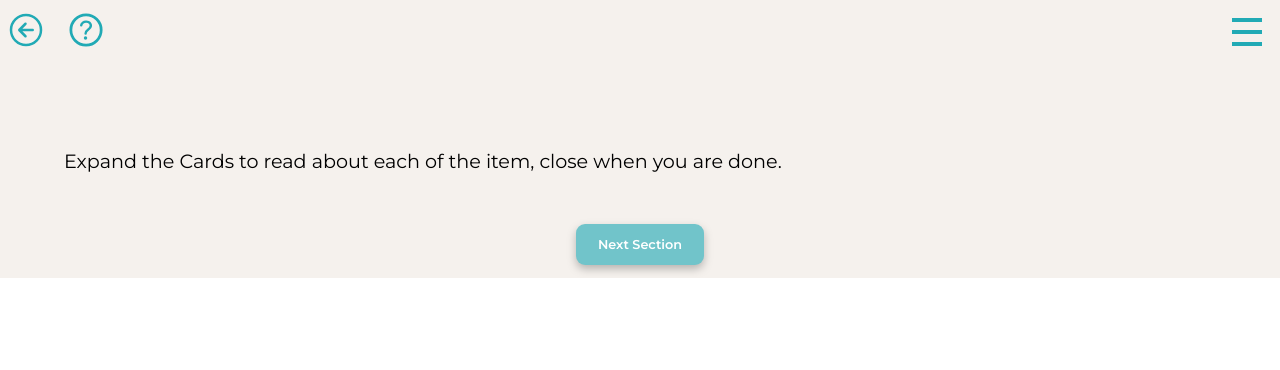
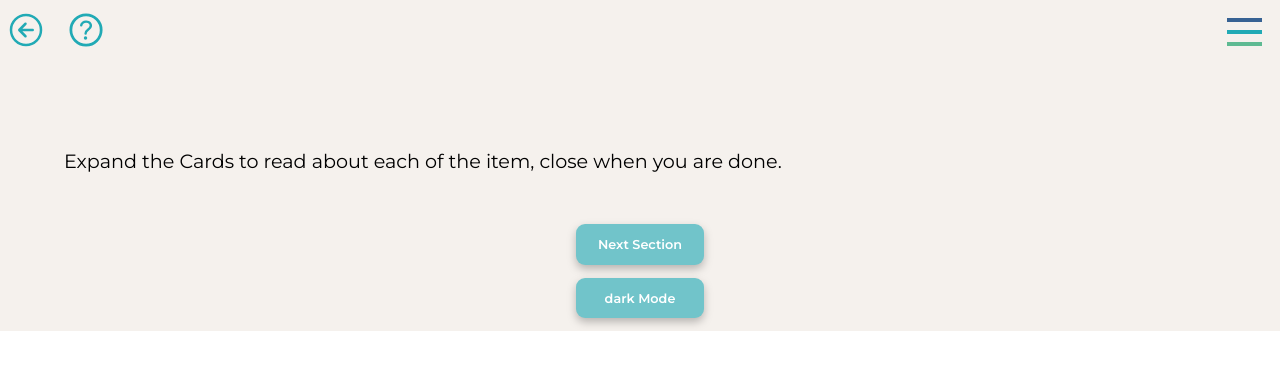
Before and after one commit to npm-i-abhay/final_EcoHow_repo, a Next.js app in the folder final-app/: page /subcat/1 in a window 1280 px wide. Shown: the top 370 px of the page. Built offline with nearby package versions, Linux system fonts and the light colour scheme.

Commit message:
final styling and tweaking phase underway

```diff
--- a/final-app/comps/Menu/index.js
+++ b/final-app/comps/Menu/index.js
@@ -68,19 +68,45 @@ cursor:pointer;`
 
 const HamIcon = styled.div
 `
-    .hamLines
-    {
-        height:.25em;
-        width:30px;
-        margin:.5em;
-        background-color:#21AAB5;
-        transition:all 1s;
-    }
+    transition:all .5s;
+    // .hamLines
+    // {
+    //     height:.25em;
+    //     width:30px;
+    //     margin:.5em;
+    //     background-color:#21AAB5;
+    //     transition:all 1s;
+    // }
 `
 const TopBarContainer = styled.div `
 display:flex;
 justify-content:center;
 
+`
+
+const HamLine1 = styled.div`
+height:.25em;
+width:35px;
+margin:.5em;
+background-color:#376293;
+transition:all 1s;
+transform:${props=> props.LineTrans1};
+`
+const HamLine2 = styled.div`
+height:.25em;
+width:35px;
+margin:.5em;
+background-color:#21AAB5;
+transition:all 1s;
+opacity:${props => props.LineTransOp2};
+`
+const HamLine3 = styled.div`
+height:.25em;
+width:35px;
+margin:.5em;
+background-color:#5eba92;
+transition:all 1s;
+transform:${props=> props.LineTrans3};
 `
 
 
@@ -110,7 +136,11 @@ const Menu = ({
     contVisble = "hidden",
     displayToggleChain = "",
     displayHintChain1 = "",
-    onClick = ()=> {}
+    onClick = ()=> {},
+    transLine1 = "rotate(0deg) translate(0,0)",
+    transLineOp2 = "1",
+    transLine3 = "rotate(0deg) translate(0,0)",
+
 })=>
 {
     const router = useRouter()
@@ -146,9 +176,13 @@ const Menu = ({
                     hamRight = {rightHam}>
 
                         <HamIcon>
-                            <div className="hamLines" >  </div>
+                            {/* <div className="hamLines" >  </div>
                             <div className="hamLines">  </div>
-                            <div className="hamLines">  </div>
+                            <div className="hamLines">  </div> */}
+                            <HamLine1 LineTrans1 = {transLine1} > </HamLine1>
+                            <HamLine2 LineTransOp2 = {transLineOp2}> </HamLine2>
+                            <HamLine3 LineTrans3 = {transLine3}> </HamLine3>
+
                         </HamIcon>
 
                     </HamContainer>
--- a/final-app/data/text.js
+++ b/final-app/data/text.js
@@ -297,6 +297,9 @@ export const MenuReferences =
         toggleChain: false,
         menuBgChain: "",
         buttonBg: "#70B794",
+        transLine1Chain: "rotate(0deg) translate(0,0)",
+        transLineOp2Chain: "1",
+        transLine3Chain: "rotate(0deg) translate(0,0)",
     }
 ]
 
@@ -312,6 +315,9 @@ export const MenuReferences2 =
         bgColorCont: "#5EBA9250",
         toggleChain: false,
         menuBgChain: "#5EBA9240",
+        transLine1Chain: "rotate(405deg) translate(12px, 6px)",
+        transLineOp2Chain: "0",
+        transLine3Chain: "rotate(-405deg) translate(11px, -6px)",
 
 
 
--- a/final-app/pages/category.js
+++ b/final-app/pages/category.js
@@ -150,6 +150,9 @@ if (moveHam === false)
                            hideIcons =      {value.hideIconsChain}
                            toggle =         {value.toggleChain}
                            menuBg =         {value.menuBgChain}
+                           transLine1={value.transLine1Chain}
+                           transLineOp2={value.transLineOp2Chain}
+                           transLine3={value.transLine3Chain}
                            onClick =        {()=> setMoveHam (!moveHam)}/>
                         })}
 
--- a/final-app/pages/ecoHowIntro.js
+++ b/final-app/pages/ecoHowIntro.js
@@ -152,6 +152,9 @@ export default function Category ({
                            hideIcons ={value.hideIconsChain}
                            toggle = {value.toggleChain}
                            menuBg = {value.menuBgChain}
+                           transLine1={value.transLine1Chain}
+                           transLineOp2={value.transLineOp2Chain}
+                           transLine3={value.transLine3Chain}
                            onClick = {()=> setMoveHam (!moveHam)}/>
                         })}
                 </div>
--- a/final-app/pages/evaluation/[evaluation].js
+++ b/final-app/pages/evaluation/[evaluation].js
@@ -166,6 +166,9 @@ const handleResult = ()=>
                            hideIcons ={value.hideIconsChain}
                            toggle = {value.toggleChain}
                            menuBg = {value.menuBgChain}
+                           transLine1={value.transLine1Chain}
+                           transLineOp2={value.transLineOp2Chain}
+                           transLine3={value.transLine3Chain}
                            onClick = {()=> setMoveHam (!moveHam)}/>
                         })}
 
--- a/final-app/pages/quiz/[quiz].js
+++ b/final-app/pages/quiz/[quiz].js
@@ -444,7 +444,10 @@ const correct = () =>
                            toggle = {value.toggleChain}
                            menuBg = {value.menuBgChain}
                            displayToggleChain= "0"
-                            displayHintChain1= "none"
+                           displayHintChain1= "none"
+                           transLine1={value.transLine1Chain}
+                           transLineOp2={value.transLineOp2Chain}
+                           transLine3={value.transLine3Chain}
                            onClick = {()=> setMoveHam (!moveHam)}/>
                         })}
                 </div>
--- a/final-app/pages/searchResult.js
+++ b/final-app/pages/searchResult.js
@@ -228,6 +228,9 @@ export default function SearchResults ({
                            hideIcons =      {value.hideIconsChain}
                            toggle =         {value.toggleChain}
                            menuBg =         {value.menuBgChain}
+                           transLine1={value.transLine1Chain}
+                           transLineOp2={value.transLineOp2Chain}
+                           transLine3={value.transLine3Chain}
                            onClick =        {()=> setMoveHam (!moveHam)}/>
                         })}
                         </div>
--- a/final-app/pages/subcat/[subcat].js
+++ b/final-app/pages/subcat/[subcat].js
@@ -5,7 +5,7 @@ import MyBanner from '../../comps/Banner'
 import Menu from '../../comps/Menu'
 import Expander from '../../comps/ExpandCat'
 import MyButton from '../../comps/Button'
-import {useState} from 'react'
+import {useState, useEffect} from 'react'
 import {useRouter} from 'next/router'
 import {OrganicHelp} from '../../data/text'
 import {OrganicCards} from '../../data/text'
@@ -21,14 +21,22 @@ const SubCatCont = styled.div `
     flex-direction:column;
     height:100%;
     width:100vw;
-    background-color:#F5F1ED;
+    background-color:${props=> props.themeColor};
     align-items:center;
+    transition:all .5s;
 
     .banner
     {
         // margin:2em;
         width:90%;
 
+
+            // .pageDescrip
+            // {
+            //     font-family: 'Montserrat', sans-serif;
+            //     font-size:1.2em;
+            //     color = ${props=> props.descripText}
+            // }
     }
 
     .expandingConts
@@ -39,6 +47,13 @@ const SubCatCont = styled.div `
 
 }
 `
+const DescriptionText = styled.p`
+font-family: 'Montserrat', sans-serif;
+font-size:1.2em;
+color : ${props=> props.descripText};
+transition:all 1s;
+
+`
 
 export default function SubCatMapped (
     {
@@ -48,6 +63,7 @@ export default function SubCatMapped (
         onClickChain = ()=> {},
         contBgchain = "#21AAB535",
         subCatButton = "#71C4CA",
+        textDescrip = "blue"
     }
 
 
@@ -56,6 +72,33 @@ export default function SubCatMapped (
     const router = useRouter();
     const {subcat} = router.query
     const[moveHam, setMoveHam] = useState (true)
+    const [banner, setBanner] = useState ("black")
+    const [description, setDescription] = useState ("black")
+    const [background, setBackground] = useState ("#F5F1ED")
+    const [label, setLabels] = useState ("black")
+    const [bodyText, setBody] = useState ("black")
+    const [theme, setTheme] = useState (false)
+
+    useEffect(()=>
+          {
+            if(theme)
+            {
+                setLabels("white")
+                setBanner("white")
+                setBackground("Black")
+                setDescription("white")
+                setBody ("white")
+            }
+            if(theme == false)
+            {
+                setLabels("black")
+                setBanner("black")
+                setBackground("#F5F1ED")
+                setDescription("black")
+                setBody ("black")
+            }
+            }, [theme]);
+
     var cards = []
     var references = MenuReferences
     if (moveHam === false)
@@ -75,10 +118,11 @@ export default function SubCatMapped (
         {
             cards = InorganicCards
             bannerText="Inorganic"
-          onClickChain = ()=>router.push("/evaluation/inorganic")
+            onClickChain = ()=>router.push("/evaluation/inorganic")
         }
 
-    return <SubCatCont className = {styles.scroller}>
+    return <SubCatCont className = {styles.scroller}
+     themeColor={background}>
 
        <Head>
         <title>
@@ -103,6 +147,9 @@ export default function SubCatMapped (
                            hideIcons ={value.hideIconsChain}
                            toggle = {value.toggleChain}
                            menuBg = {value.menuBgChain}
+                           transLine1={value.transLine1Chain}
+                           transLineOp2={value.transLineOp2Chain}
+                           transLine3={value.transLine3Chain}
                            onClick = {()=> setMoveHam (!moveHam)}/>
                         })}
 
@@ -113,12 +160,14 @@ export default function SubCatMapped (
                     <MyBanner
                     bgColor="#E5E5E5"
                     text={bannerText}
+                    textColor = {banner}
                     justifyText="left"
                     bannerHeight="50px"/>
 
-                    <p className={styles.content}>
+                    <DescriptionText descripText={description} >
                     Expand the Cards to read about each of the item, close when you are done.
-                    </p>
+                    </DescriptionText>
+
                 </div>
 
             }
@@ -131,7 +180,9 @@ export default function SubCatMapped (
                     source = {value.sourceNew}
                     text=   {value.textHeadNew}
                     textLong = {value.textLongNew}
-                    contBg = {contBgchain}/>
+                    contBg = {contBgchain}
+                    textLabelCol = {label}
+                    textLotsCol = {bodyText}/>
 
                 })}
                 </div>
@@ -144,6 +195,12 @@ export default function SubCatMapped (
                     bgcolor = {subCatButton}
                     />
             }
+
+            <MyButton
+                    onClick={()=> setTheme(!theme)}
+                    text="dark Mode"
+                    bgcolor = {subCatButton}
+                    />
         </div>
         </SubCatCont>
 }
--- a/final-app/pages/teamIntro.js
+++ b/final-app/pages/teamIntro.js
@@ -118,7 +118,10 @@ export default function Category ({
                            hideIcons =      {value.hideIconsChain}
                            toggle =         {value.toggleChain}
                            menuBg =         {value.menuBgChain}
-                           onClick =        {()=> setMoveHam (!moveHam)}/>
+                           transLine1={value.transLine1Chain}
+                           transLineOp2={value.transLineOp2Chain}
+                           transLine3={value.transLine3Chain}
+                           onClick = {()=> setMoveHam (!moveHam)}/>
                         })}
                         </div>
 
--- a/final-app/pages/tips/[tips].js
+++ b/final-app/pages/tips/[tips].js
@@ -165,6 +165,9 @@ export default function Tips ({
                            hideIcons ={value.hideIconsChain}
                            toggle = {value.toggleChain}
                            menuBg = {value.menuBgChain}
+                           transLine1={value.transLine1Chain}
+                           transLineOp2={value.transLineOp2Chain}
+                           transLine3={value.transLine3Chain}
                            onClick = {()=> setMoveHam (!moveHam)}/>
                         })}
                 </div>
```
Also changed, not shown: final-app/comps/ExpandCat/index.js (+12 -7 lines).
